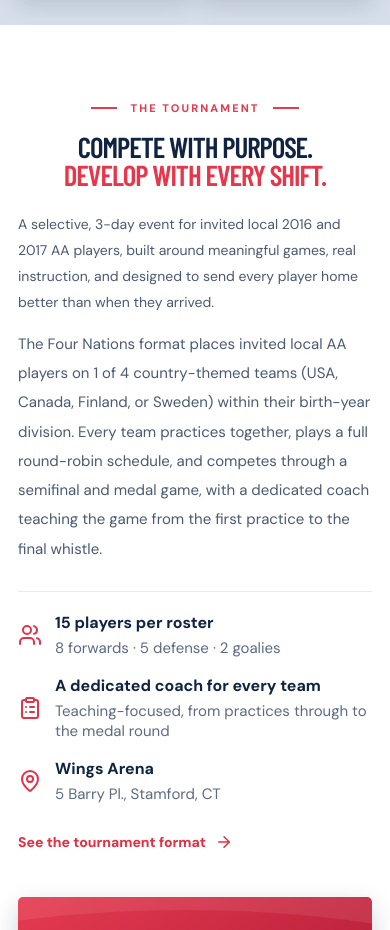
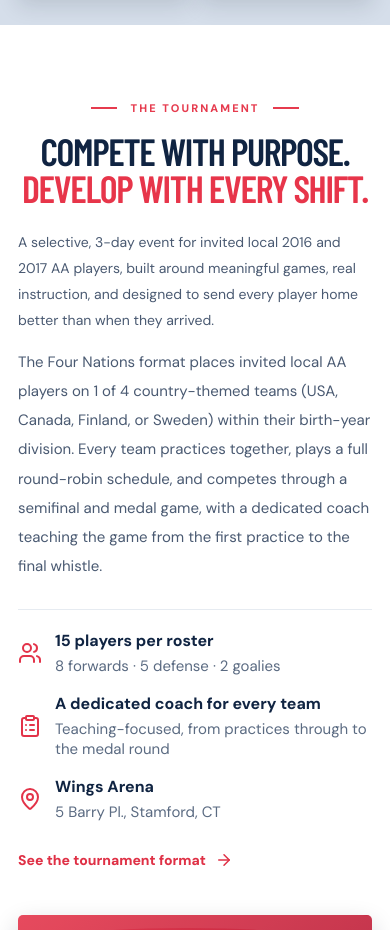
Before and after one commit to Avmannino/four_nations_tournament, a React (Vite) app: page / in a window 390 px wide. Shown: the part 820-1750 px from the top of the page. Built offline with nearby package versions, Linux system fonts and the light colour scheme.

Commit message:
Mobile: size Compete/Develop heading to fill width
Co-Authored-By: Claude Opus 5.5 <noreply@anthropic.com>

```diff
--- a/src/styles.css
+++ b/src/styles.css
@@ -249,7 +249,7 @@ button:disabled { opacity: .68; cursor: not-allowed; transform: none !important;
   .eyebrow-line { flex-shrink: 0; }
   h1, h2 { text-align: center; }
   .mobile-break { display: inline; }
-  .about-layout .section-heading h2 { font-size: min(51px, 7.4vw); white-space: nowrap; }
+  .about-layout .section-heading h2 { font-size: min(51px, calc((100vw - 36px) / 9.3)); white-space: nowrap; }
   .details-layout h2 { font-size: 44px; }
   .hero { min-height: auto; }
   .hero-inner { grid-template-columns: 1fr; }
```
